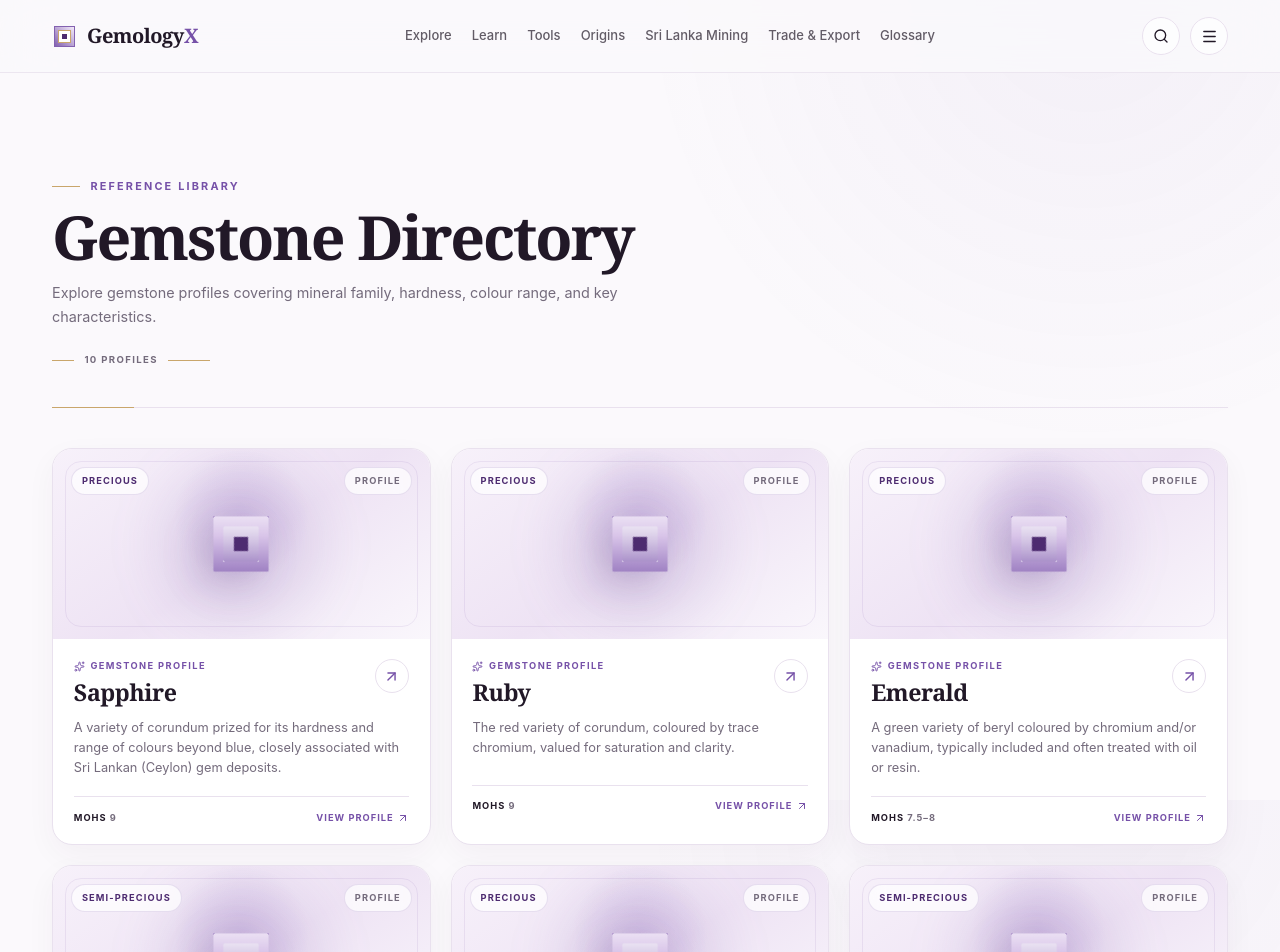
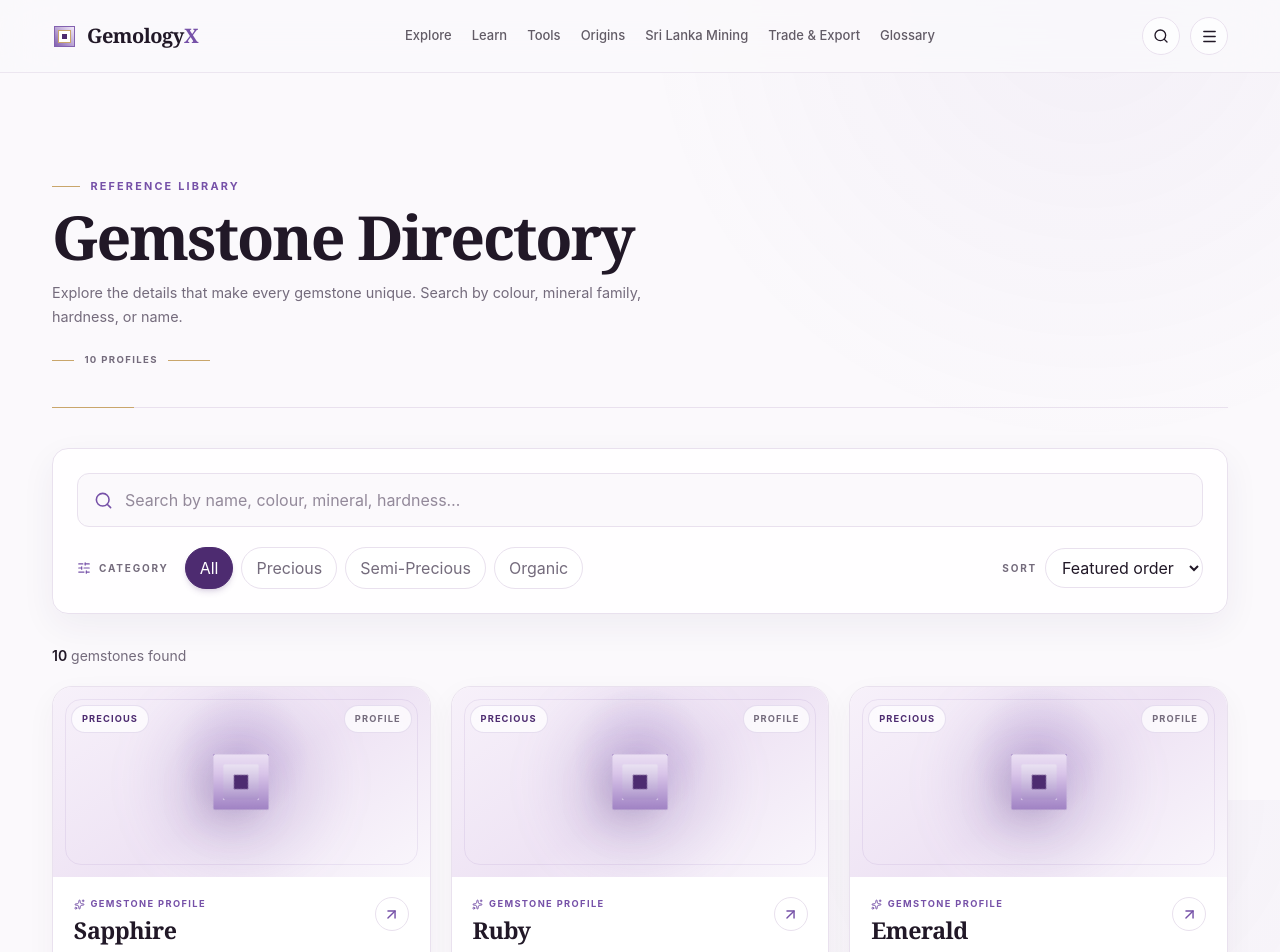
Before and after one commit to LinukaBandara/GemologyX, a Next.js app: page /gemstones in a window 1280 px wide. Shown: the top 952 px of the page. Built offline with nearby package versions, Linux system fonts and the light colour scheme.

Commit message:
Connect interactive gemstone discovery directory

```diff
--- a/src/app/gemstones/page.tsx
+++ b/src/app/gemstones/page.tsx
@@ -1,10 +1,10 @@
 import type { Metadata } from "next";
 import { gemstones } from "@/data/gemstones";
-import { GemstoneCard } from "@/components/gemstone-card";
+import { GemstoneDirectory } from "@/components/gemstone-directory";
 
 export const metadata: Metadata = {
   title: "Gemstone Directory",
-  description: "Browse a reference directory of gemstones with mineral family, hardness, colour range, and key characteristics for each.",
+  description: "Explore gemstone profiles by name, colour, mineral family, hardness, and category. Learn about gemstone properties, treatments, and origins.",
 };
 
 export default function GemstonesPage() {
@@ -13,11 +13,11 @@ export default function GemstonesPage() {
       <header className="directory-hero">
         <div className="luxury-eyebrow"><span /> REFERENCE LIBRARY</div>
         <h1>Gemstone Directory</h1>
-        <p>Explore gemstone profiles covering mineral family, hardness, colour range, and key characteristics.</p>
+        <p>Explore the details that make every gemstone unique. Search by colour, mineral family, hardness, or name.</p>
         <div className="directory-rule"><span /> {gemstones.length} profiles <span /></div>
       </header>
-      <div className="mt-10 grid grid-cols-1 gap-5 sm:grid-cols-2 lg:grid-cols-3">
-        {gemstones.map((gem) => <GemstoneCard key={gem.slug} gem={gem} />)}
+      <div className="mt-10">
+        <GemstoneDirectory gemstones={gemstones} />
       </div>
     </div>
   );
```
